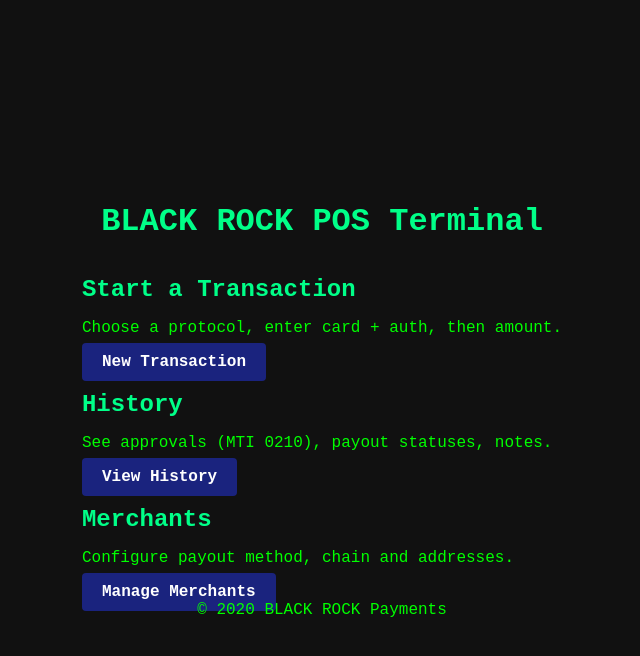
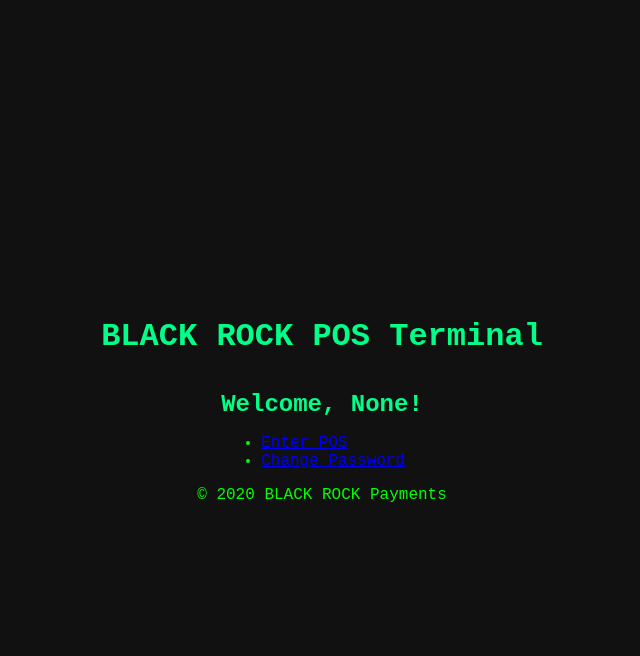
Before and after one commit to nbkeuro/vishnu, a Flask app: template templates/dashboard.html in a window 1280 px wide. Shown: the top 656 px of the page, without its empty margins (318-958 px from the left). Run offline with Flask 3, Linux system fonts and the light colour scheme; the template is opened without the code that fills it: most values are stand-ins (such as "Sample title", 1, 10 or a date in 2020).

Commit message:
Update dashboard.html

```diff
--- a/templates/dashboard.html
+++ b/templates/dashboard.html
@@ -1,33 +1,8 @@
 {% extends "base.html" %}
-{% block title %}Dashboard · BLACK ROCK POS{% endblock %}
 {% block content %}
-<div class="row g-4">
-  <div class="col-12 col-lg-4">
-    <div class="card h-100">
-      <div class="card-body">
-        <h2 class="h5">Start a Transaction</h2>
-        <p class="text-secondary">Choose a protocol, enter card + auth, then amount.</p>
-        <a class="btn btn-success" href="{{ url_for('protocol') }}">New Transaction</a>
-      </div>
-    </div>
-  </div>
-  <div class="col-12 col-lg-4">
-    <div class="card h-100">
-      <div class="card-body">
-        <h2 class="h5">History</h2>
-        <p class="text-secondary">See approvals (MTI 0210), payout statuses, notes.</p>
-        <a class="btn btn-outline-light" href="{{ url_for('monitor') }}">View History</a>
-      </div>
-    </div>
-  </div>
-  <div class="col-12 col-lg-4">
-    <div class="card h-100">
-      <div class="card-body">
-        <h2 class="h5">Merchants</h2>
-        <p class="text-secondary">Configure payout method, chain and addresses.</p>
-        <a class="btn btn-outline-light" href="{{ url_for('merchants') }}">Manage Merchants</a>
-      </div>
-    </div>
-  </div>
-</div>
+<h2>Welcome, {{ session.get('user') }}!</h2>
+<ul>
+    <li><a href="{{ url_for('protocol') }}">Enter POS</a></li>
+    <li><a href="{{ url_for('change_password') }}">Change Password</a></li>
+</ul>
 {% endblock %}
```
